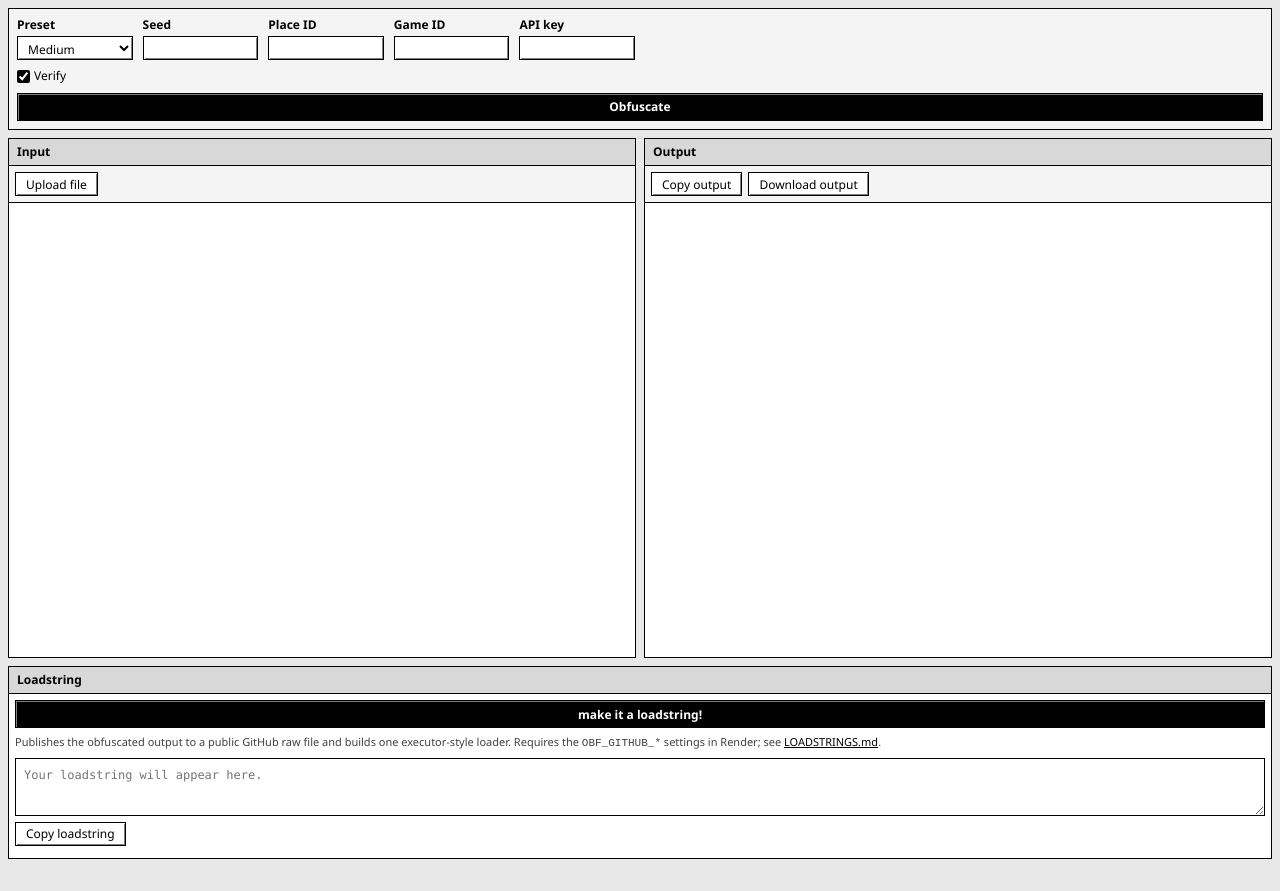
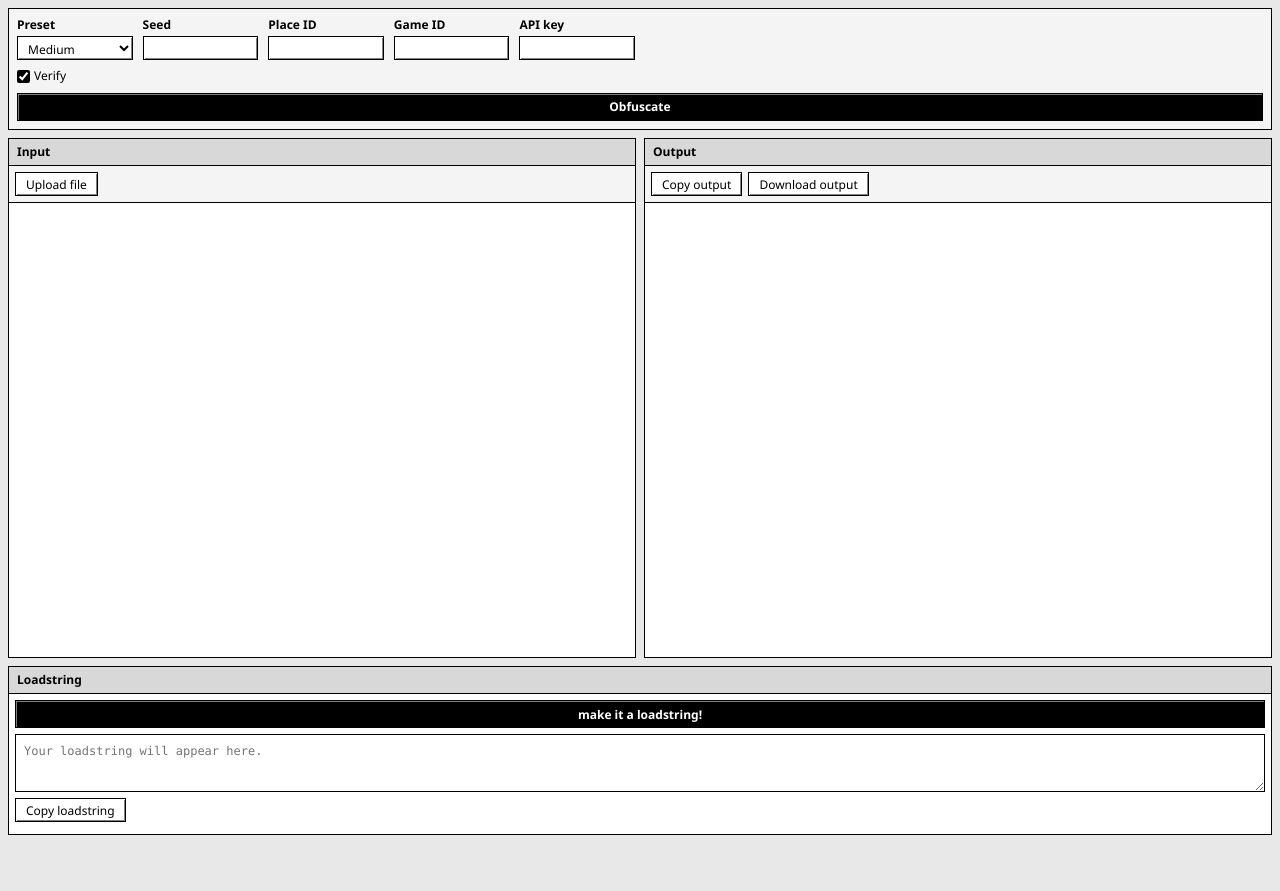
Before and after one commit to j4522419-code/grandfuscate, a plain HTML site: page web/index.html in a window 1280 px wide. After the commit the page ends 867 px from the top, so only its background shows below. Drawn offline with Linux system fonts and the light colour scheme.

Commit message:
Remove loadstring helper text

```diff
--- a/web/index.html
+++ b/web/index.html
@@ -88,8 +88,6 @@
     border:1px solid var(--line);
   }
   #loadstringStatus{min-height:16px;font-weight:600}
-  .hint{color:#404040;font-size:11px}
-  .hint a{color:#000000;text-decoration:underline}
   #rawUrlLine{font:11px/1.4 var(--mono);word-break:break-all}
   #rawUrlLink{color:#000000;text-decoration:underline}
 
@@ -155,11 +153,6 @@
     <div class="tab">Loadstring</div>
     <div class="body">
       <button type="button" id="makeLoadstring" class="primary">make it a loadstring!</button>
-      <div class="hint">
-        Publishes the obfuscated output to a public GitHub raw file and builds one
-        executor-style loader. Requires the <code>OBF_GITHUB_*</code> settings in
-        Render; see <a href="/LOADSTRINGS.md">LOADSTRINGS.md</a>.
-      </div>
       <textarea id="loadstringOut" readonly spellcheck="false" wrap="off" placeholder="Your loadstring will appear here."></textarea>
       <div class="row">
         <button type="button" id="copyLoadstring">Copy loadstring</button>
```
